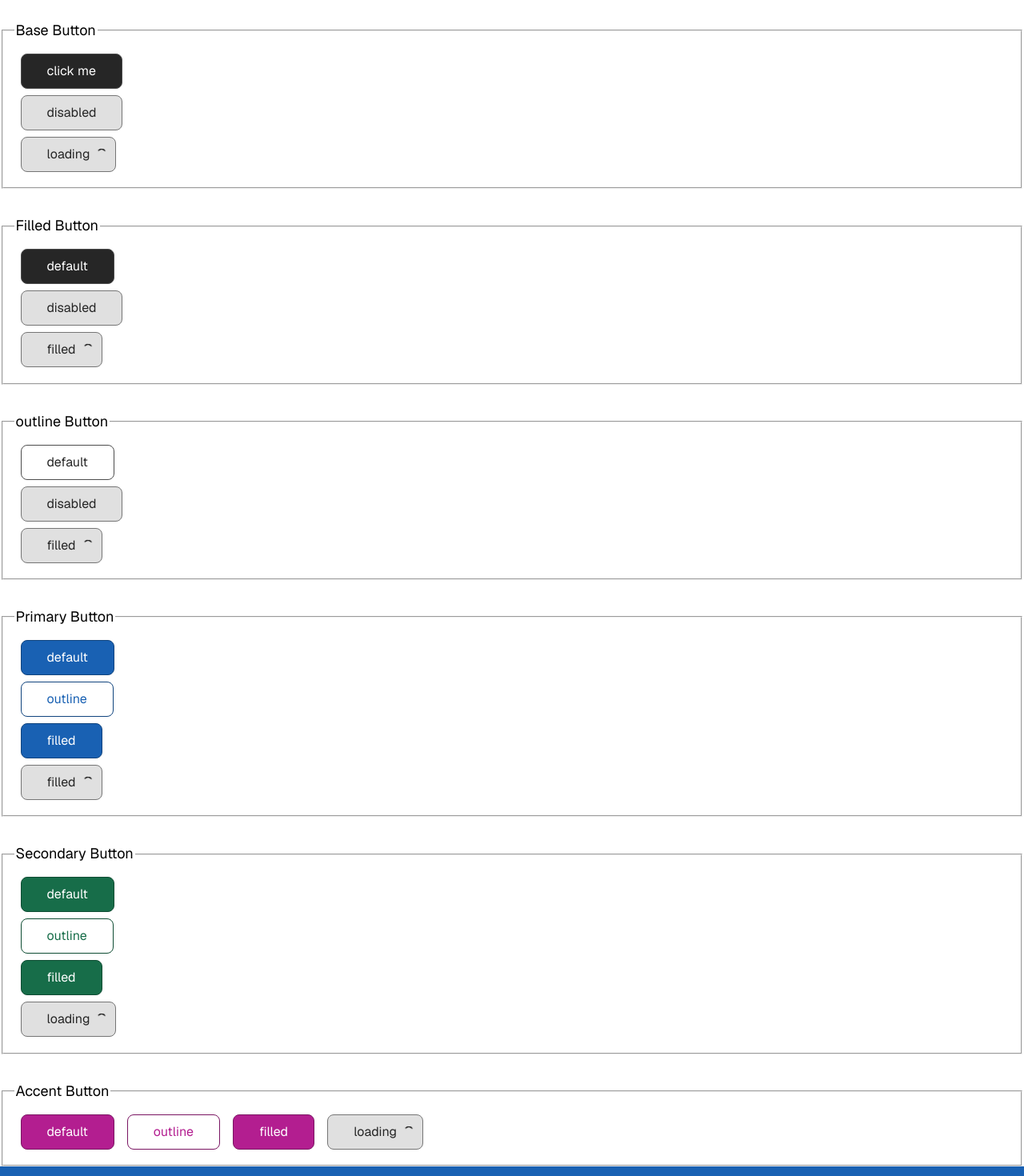
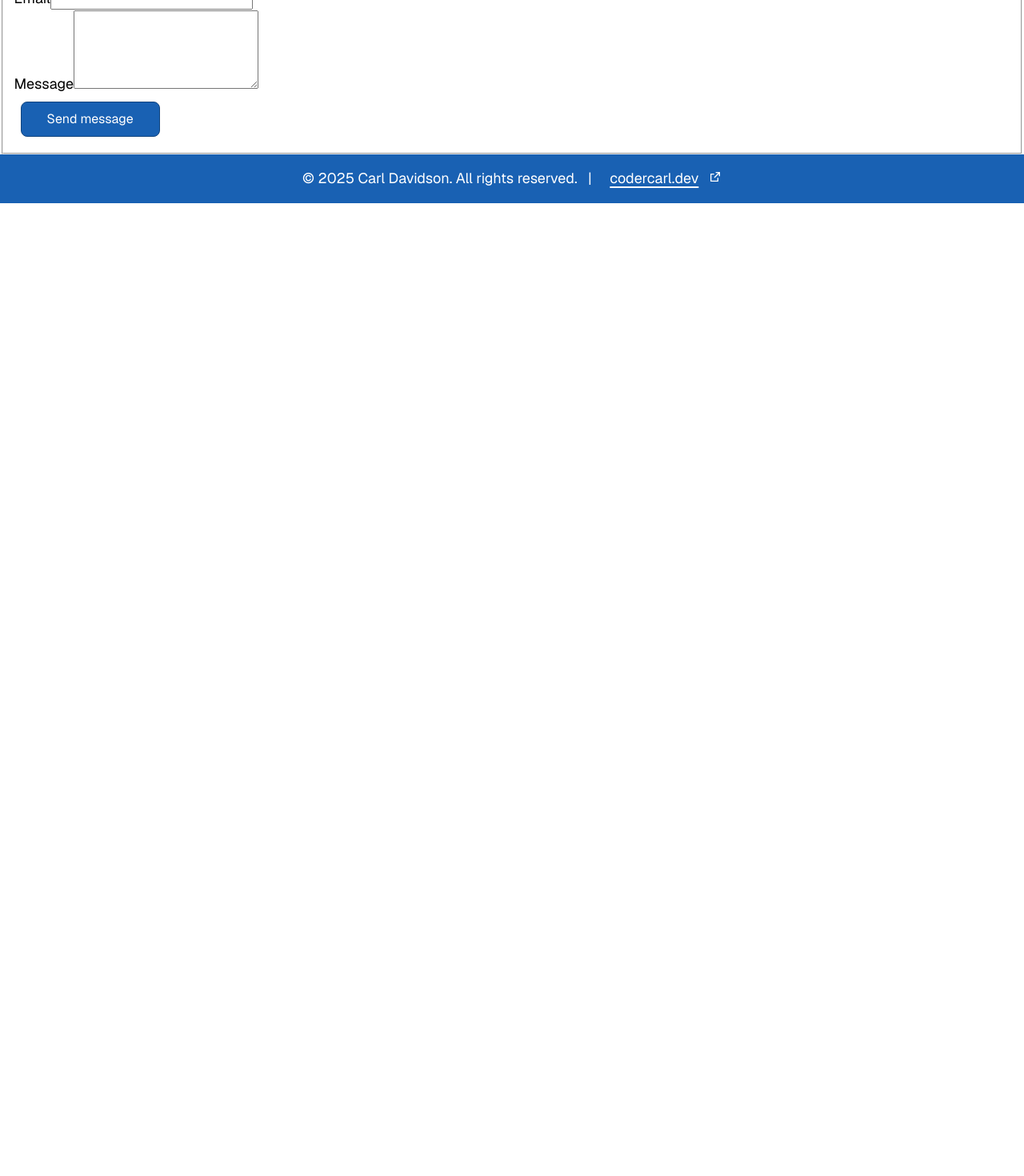
Before and after one commit to codercarl1243/react_components_system, a Next.js app: page / in a window 1280 px wide. Shown: the part 160-1630 px from the top of the page at 80% size. After the commit the page ends 800 px from the top, so only its background shows below. Built offline with nearby package versions, Linux system fonts and the light colour scheme.

Commit message:
WIP add contact form to the main page

```diff
--- a/app/page.tsx
+++ b/app/page.tsx
@@ -1,53 +1,8 @@
 'use client';
-import Button from '@/components/button'
-import Heading from '@/components/heading';
+import ContactForm from '@/components/contact';
 
 export default function Home() {
   return (
-    <>
-      <Heading headingLevel={1}>React Components</Heading>
-      <fieldset>
-        <legend>Base Button</legend>
-        <Button>click me</Button>
-        <Button disabled>disabled</Button>
-        <Button isLoading>loading</Button>
-
-      </fieldset>
-      <fieldset>
-        <legend>Filled Button</legend>
-        <Button data-style="filled">default</Button>
-        <Button data-style="filled" disabled>disabled</Button>
-        <Button data-style="filled" isLoading>filled</Button>
-
-      </fieldset>
-
-      <fieldset>
-        <legend>outline Button</legend>
-        <Button data-style="outlined">default</Button>
-        <Button data-style="outlined" disabled>disabled</Button>
-        <Button data-style="outlined" isLoading>filled</Button>
-      </fieldset>
-      <fieldset>
-        <legend>Primary Button</legend>
-        <Button data-variant="primary">default</Button>
-        <Button data-style="outlined" data-variant="primary">outline</Button>
-        <Button data-style="filled" data-variant="primary">filled</Button>
-        <Button data-style="filled" data-variant="primary" isLoading>filled</Button>
-      </fieldset>
-      <fieldset>
-        <legend>Secondary Button</legend>
-        <Button data-variant="secondary">default</Button>
-        <Button data-style="outlined" data-variant="secondary">outline</Button>
-        <Button data-style="filled" data-variant="secondary">filled</Button>
-        <Button data-style="filled" data-variant="secondary" isLoading>loading</Button>
-      </fieldset>
-      <fieldset style={{ display: "flex" }}>
-        <legend>Accent Button</legend>
-        <Button data-variant="accent">default</Button>
-        <Button data-style="outlined" data-variant="accent">outline</Button>
-        <Button data-style="filled" data-variant="accent">filled</Button>
-        <Button data-style="outlined" data-variant="accent" isLoading>loading</Button>
-      </fieldset>
-    </>
+    <ContactForm />
   )
 }
```
